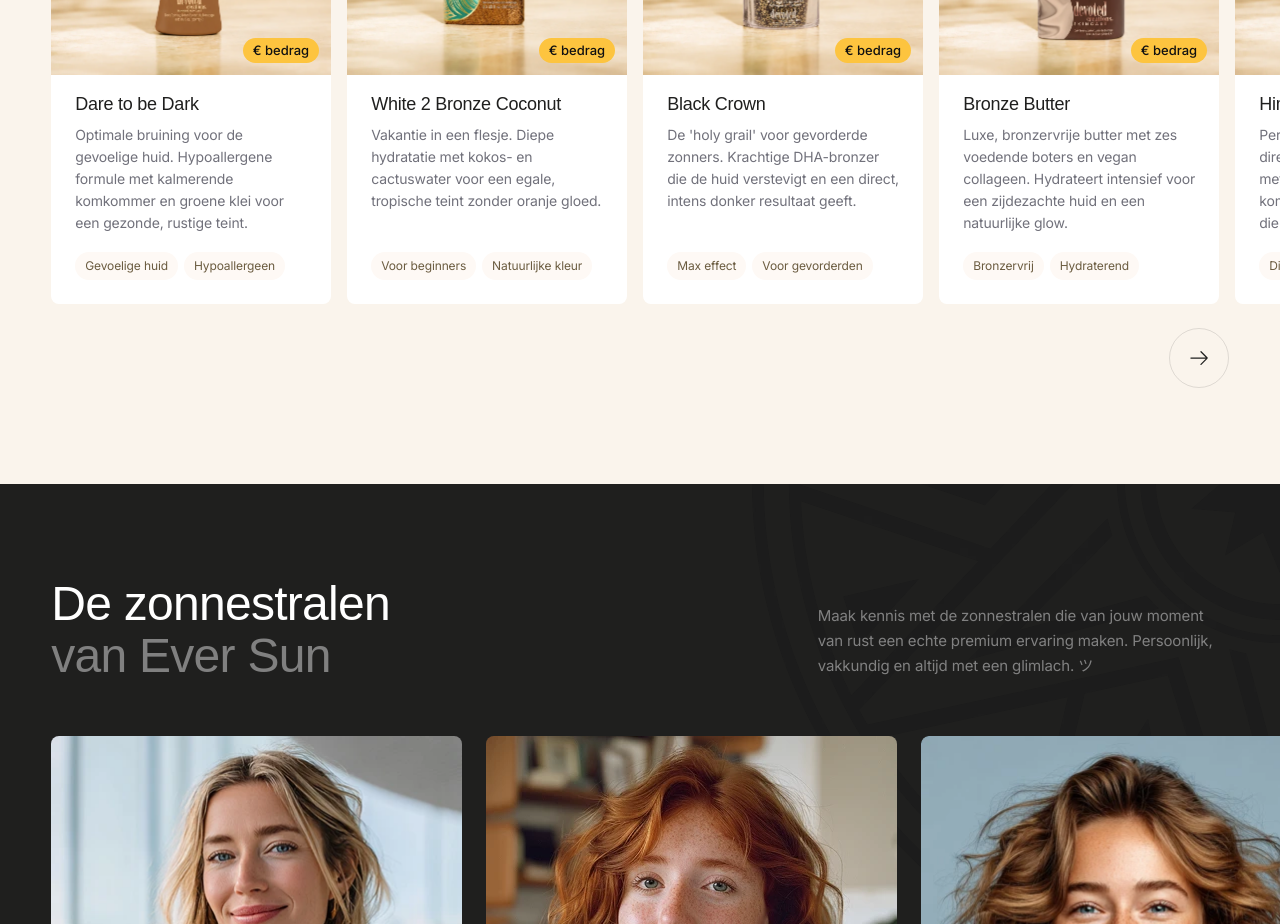
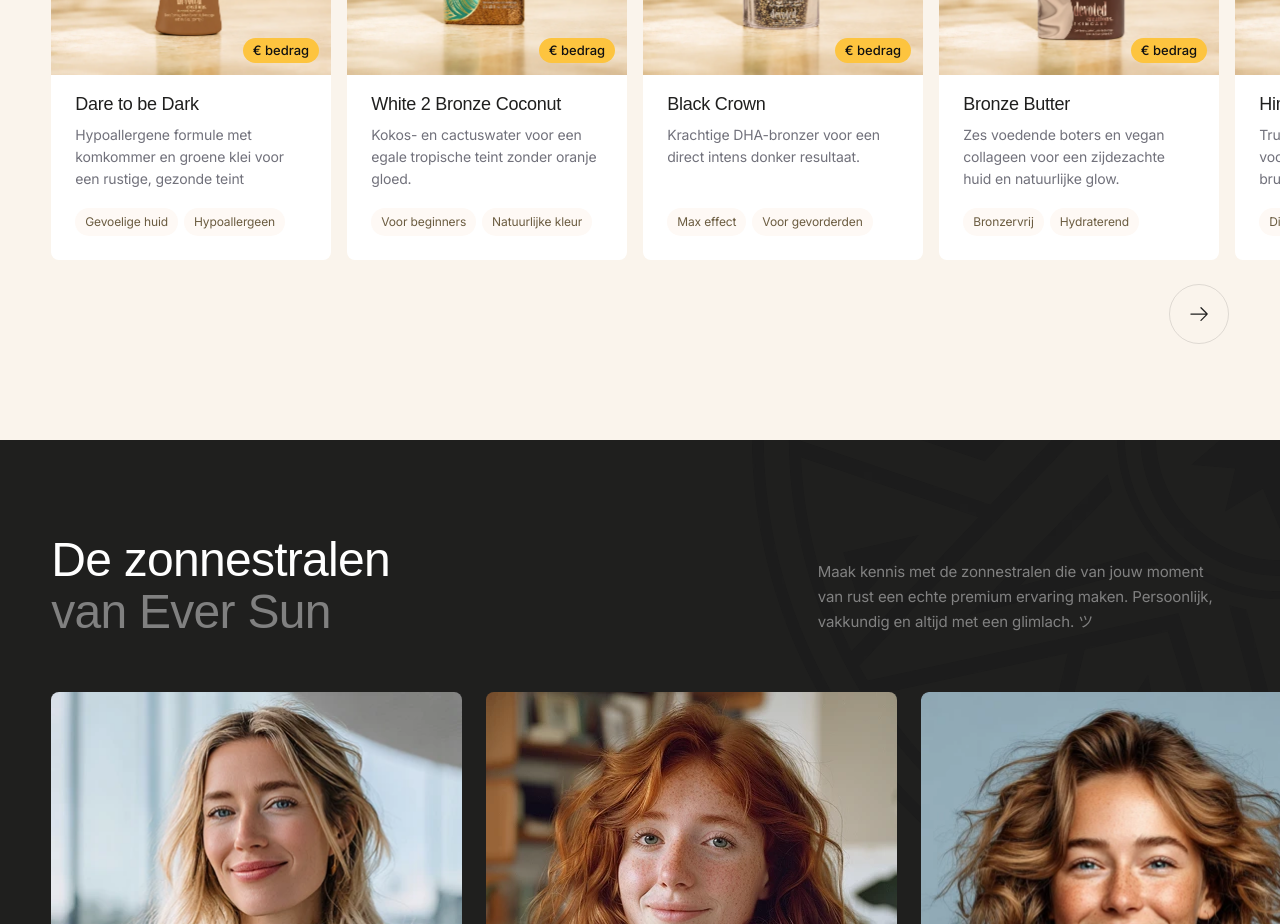
Before and after one commit to timothyvansas-gif/eversun, a Next.js app: page / in a window 1280 px wide. Shown: the part 4240-5164 px from the top of the page. Built offline with nearby package versions, Linux system fonts and the light colour scheme; a web font is replaced by a local one.

Commit message:
refactor: shorten and simplify product descriptions in producten.tsx

```diff
--- a/src/components/producten.tsx
+++ b/src/components/producten.tsx
@@ -72,42 +72,42 @@ const products = [
   {
     id: 1,
     name: "Dare to be Dark",
-    description: "Optimale bruining voor de gevoelige huid. Hypoallergene formule met kalmerende komkommer en groene klei voor een gezonde, rustige teint.",
+    description: "Hypoallergene formule met komkommer en groene klei voor een rustige, gezonde teint",
     image: imgDareToBeDark,
     labels: ["Gevoelige huid", "Hypoallergeen"],
   },
   {
     id: 2,
     name: "White 2 Bronze Coconut",
-    description: "Vakantie in een flesje. Diepe hydratatie met kokos- en cactuswater voor een egale, tropische teint zonder oranje gloed.",
+    description: "Kokos- en cactuswater voor een egale tropische teint zonder oranje gloed.",
     image: imgWhiteBronzeCoconut,
     labels: ["Voor beginners", "Natuurlijke kleur"],
   },
   {
     id: 3,
     name: "Black Crown",
-    description: "De 'holy grail' voor gevorderde zonners. Krachtige DHA-bronzer die de huid verstevigt en een direct, intens donker resultaat geeft.",
+    description: "Krachtige DHA-bronzer voor een direct intens donker resultaat.",
     image: imgBlackCrown,
     labels: ["Max effect", "Voor gevorderden"],
   },
   {
     id: 4,
     name: "Bronze Butter",
-    description: "Luxe, bronzervrije butter met zes voedende boters en vegan collageen. Hydrateert intensief voor een zijdezachte huid en een natuurlijke glow.",
+    description: "Zes voedende boters en vegan collageen voor een zijdezachte huid en natuurlijke glow.",
     image: imgBronzeButter,
     labels: ["Bronzervrij", "Hydraterend"],
   },
   {
     id: 5,
     name: "Him Jet",
-    description: "Performance-grade bronzer voor directe impact. Versnelt de bruining met truffelextract en zwarte kombucha voor een ongeëvenaard diep resultaat.",
+    description: "Truffelextract en zwarte kombucha voor een diep, intens bruiningsresultaat.",
     image: imgHimJet,
     labels: ["Direct effect", "Deep bronzer"],
   },
   {
     id: 6,
     name: "Him Surf",
-    description: "Verfrissende intensifier voor mannen. Trekt direct in, beschermt tatoeages en voedt de huid met antioxidanten en elektrolyten uit zeebes.",
+    description: "Beschermt tatoeages en voedt de huid met antioxidanten uit zeebes.",
     image: imgHimSurf,
     labels: ["Tattoo protection", "Trekt snel in"],
   },
@@ -121,7 +121,7 @@ const products = [
   {
     id: 8,
     name: "Vault",
-    description: "Maximale kleurbehoud door ingekapselde DHA. Kleurfixatie zorgt ervoor dat je diepdonkere, airbrushed finish dagenlang perfect blijft.",
+    description: "Ingekapselde DHA houdt je diepdonkere finish dagenlang perfect.",
     image: imgVault,
     labels: ["Kleurbehoud", "Premium finish"],
   },
```
